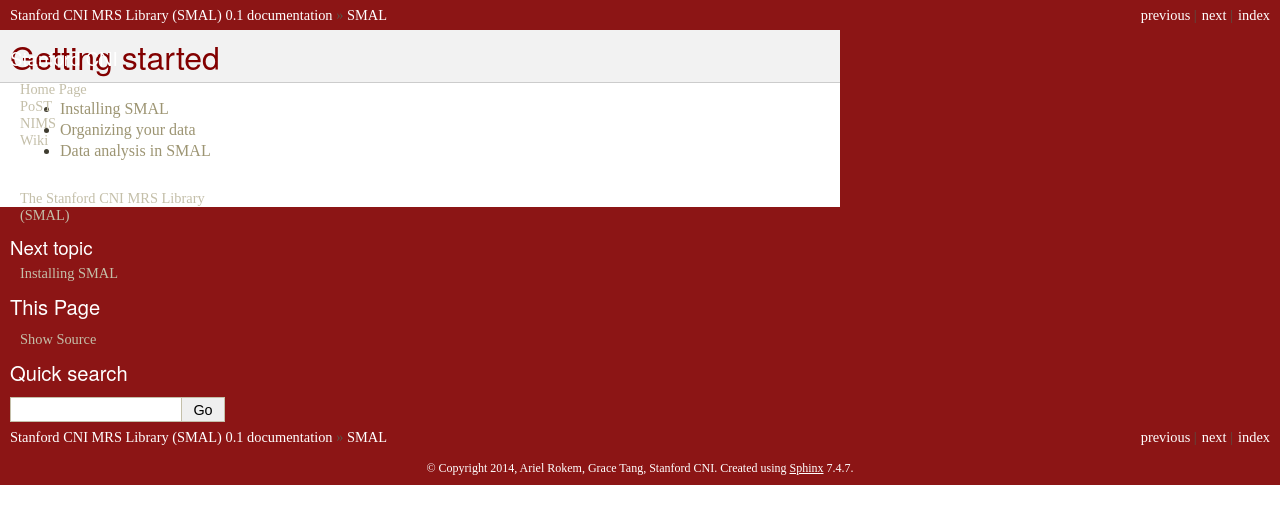
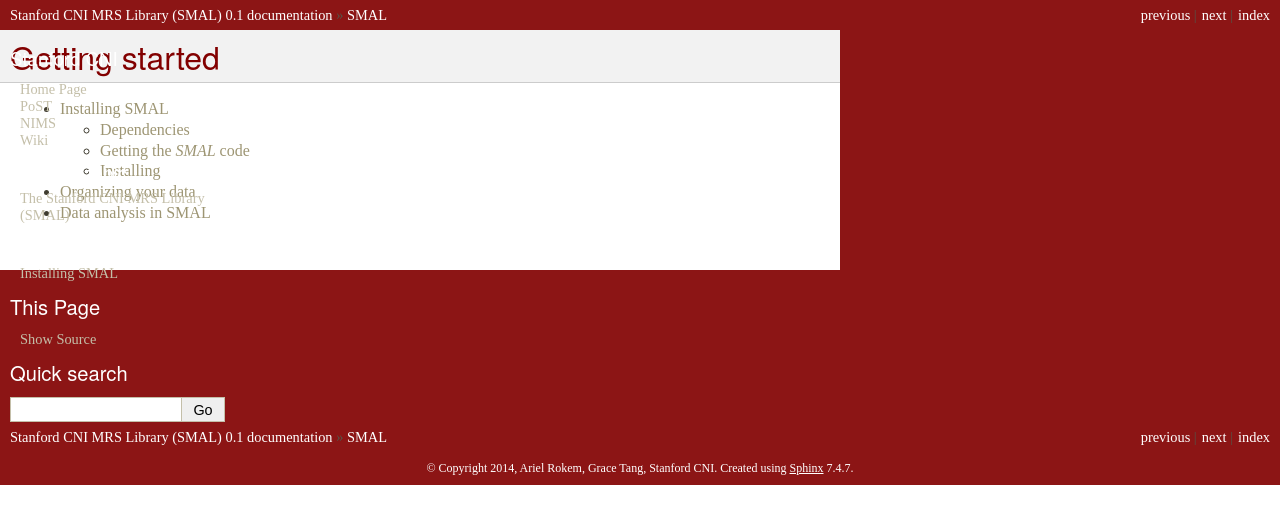
Before and after one commit to cni/MRS, a Sphinx documentation site: the page built from doc/getting_started.rst, in a window 1280 px wide. Shown: the top 524 px of the page. Built offline with Sphinx 7.4.7, drawn with Linux system fonts in a browser that asks for light colours; formulas are drawn with MathJax 3; pages that are not in the unit, such as notebooks, are missing from menus.

Commit message:
DOC: Final tweaking, for now.

```diff
--- a/doc/conf.py
+++ b/doc/conf.py
@@ -28,8 +28,7 @@ import sys, os
 extensions = ['sphinx.ext.autodoc',
               'sphinx.ext.doctest',
               'sphinx.ext.intersphinx',
-              'sphinx.ext.pngmath',
-              'sphinxjp.themes.basicstrap']
+              'sphinx.ext.pngmath']
 
 
 # Add any paths that contain templates here, relative to this directory.
--- a/doc/getting_started.rst
+++ b/doc/getting_started.rst
@@ -2,7 +2,7 @@ Getting started
 =================
 
 .. toctree::
-   :maxdepth: 1
+   :maxdepth: 2
 
    installing
    data
--- a/doc/tools/build_modref_templates.py
+++ b/doc/tools/build_modref_templates.py
@@ -52,9 +52,11 @@ if __name__ == '__main__':
     docwriter = ApiDocWriter(package, rst_extension='.rst')
 
     docwriter.package_skip_patterns += [r'\.version$',
-                                        r'\MRS',
-                                        r'.*test.*$',
+                                        r'\MRS$',
+                                        r'.*test.*',
                                         r'.*leastsqbound*']
+
+
     docwriter.write_api_docs(outdir)
     docwriter.write_index(outdir, 'index', relative_to='reference')
     print('%d files written' % len(docwriter.written_modules))
```
